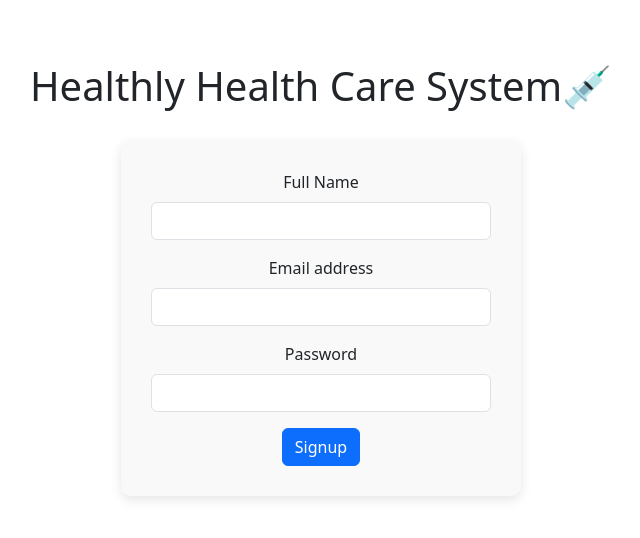
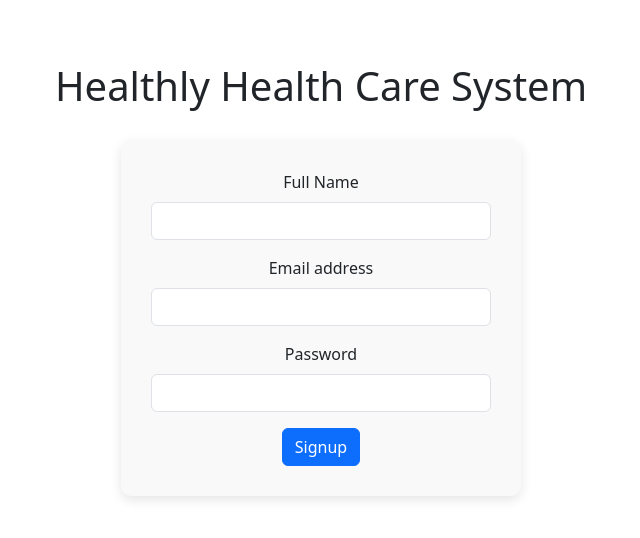
Before and after one commit to Cnnb01/Healthcare-system, a React (Vite) app in the folder frontend/: page /signup in a window 1280 px wide. Shown: the top 538 px of the page, without its empty margins (319-959 px from the left). Built offline with nearby package versions, Linux system fonts and the light colour scheme.

Commit message:
Fix form data binding and remove emoji from header in Signup component

```diff
--- a/frontend/src/components/Signup.jsx
+++ b/frontend/src/components/Signup.jsx
@@ -45,20 +45,20 @@ const Signup = () => {
     }
     return (
     <>
-    <h1 className="form-sizestyle">Healthly Health Care System💉</h1>
+    <h1 className="form-sizestyle">Healthly Health Care System</h1>
     <div className="formdiv">
     <form onSubmit={handleSubmit}>
         <div class="mb-3">
             <label htmlFor="exampleInputName" class="form-label">Full Name</label>
-            <input type="name" name="name" class="form-control" id="exampleInputName" aria-describedby="nameHelp" value={formData.fullname} onChange={handleChange}/>
+            <input type="name" name="name" class="form-control" id="exampleInputName" aria-describedby="nameHelp" value={formData.name} onChange={handleChange}/>
         </div>
         <div class="mb-3">
             <label htmlFor="exampleInputEmail1" class="form-label">Email address</label>
-            <input type="email" name="email" class="form-control" id="exampleInputEmail1" aria-describedby="emailHelp" value={formData.myemail} onChange={handleChange}/>
+            <input type="email" name="email" class="form-control" id="exampleInputEmail1" aria-describedby="emailHelp" value={formData.email} onChange={handleChange}/>
         </div>
         <div class="mb-3">
             <label htmlFor="exampleInputPassword1" class="form-label">Password</label>
-            <input type="password" name="password" class="form-control" id="exampleInputPassword1" value={formData.mypswd} onChange={handleChange}/>
+            <input type="password" name="password" class="form-control" id="exampleInputPassword1" value={formData.password} onChange={handleChange}/>
         </div>
         <button type="submit" class="btn btn-primary">Signup</button>
     </form>
```
